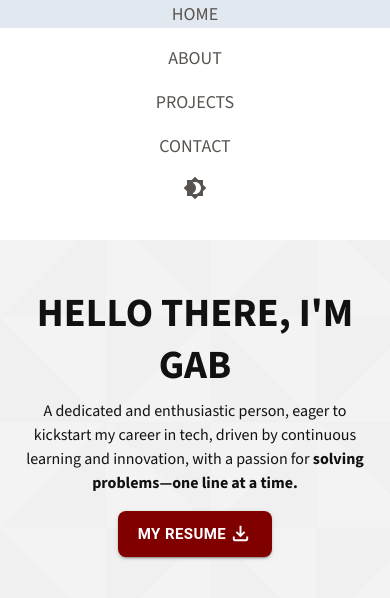
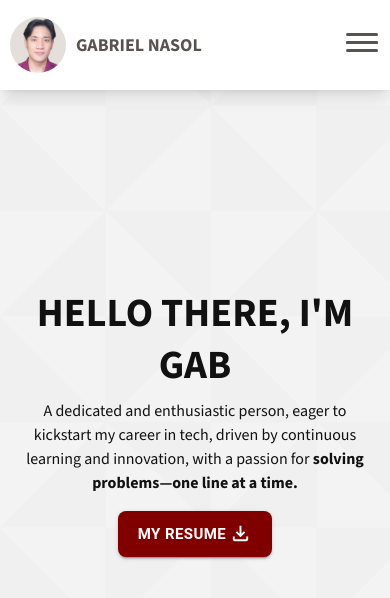
Before and after one commit to nasolgabriel/my-portfolio, a Next.js app: page / in a window 390 px wide. Shown: the top 598 px of the page. Built offline with nearby package versions, Linux system fonts and the light colour scheme.

Commit message:
hamburger animation done

```diff
--- a/src/app/styles/globals.css
+++ b/src/app/styles/globals.css
@@ -3,7 +3,7 @@
 @tailwind components;
 @tailwind utilities;
 
-*{
+* {
   font-family: "Source Sans 3", sans-serif;
 }
 
@@ -14,7 +14,55 @@
 }
 
 .background-pattern {
-  background:
-    repeating-conic-gradient(var(--c1) 0 45deg, var(--c2) 0 90deg)
-    0 / var(--s) var(--s);
+  background: repeating-conic-gradient(var(--c1) 0 45deg, var(--c2) 0 90deg) 0 /
+    var(--s) var(--s);
 }
+
+/* hamburger menu*/
+#nav-icon3 {
+  width: 32px; /* Match w-8 */
+  height: 24px; /* Match h-6 */
+  position: relative;
+  cursor: pointer;
+}
+
+#nav-icon3 span {
+  display: block;
+  position: absolute;
+  height: 3px; /* Adjust thickness */
+  width: 100%;
+  background: #57534e;
+  border-radius: 3px; /* Smooth corners */
+  opacity: 1;
+  left: 0;
+  transform: rotate(0deg);
+  transition: 0.25s ease-in-out;
+}
+
+#nav-icon3 span:nth-child(1) {
+  top: 0px;
+}
+
+#nav-icon3 span:nth-child(2),
+#nav-icon3 span:nth-child(3) {
+  top: 8px; /* Spacing between lines */
+}
+
+#nav-icon3 span:nth-child(4) {
+  top: 16px;
+}
+
+#nav-icon3.open span:nth-child(1),
+#nav-icon3.open span:nth-child(4) {
+  top: 8px;
+  width: 0%;
+  left: 50%;
+}
+
+#nav-icon3.open span:nth-child(2) {
+  transform: rotate(45deg);
+}
+
+#nav-icon3.open span:nth-child(3) {
+  transform: rotate(-45deg);
+}
--- a/src/components/sections/Navbar.tsx
+++ b/src/components/sections/Navbar.tsx
@@ -3,44 +3,78 @@
 import React, { useState } from "react";
 import Link from "next/link";
 import Image from "next/image";
-import { useThemeContext } from "@/contexts/ThemeProvider";
-import { assets, Brightness4, MenuIcon } from "@/assets/assets";
+import { Brightness4 } from "@/assets/assets"; // Adjust the import based on your actual path
 import { Button } from "@mui/material";
 import closeUpPic from "../../assets/gab-Photoroom.png";
 
 const Navbar = () => {
+  const [menuOpen, setMenuOpen] = useState(false);
+
+  const toggleMenu = () => setMenuOpen(!menuOpen);
+
   return (
-    <nav className="fixed top-0 z-[40] w-full h-[90px] bg-white flex justify-between items-center md:px-20 text-stone-600 text-lg shadow-lg">
+    <nav className="fixed top-0 z-[40] w-full h-[90px] bg-white flex justify-between items-center md:px-20 text-stone-600 text-lg shadow-lg pr-3">
       <div className="flex items-center gap-2 px-2">
         <div className="w-[60px] h-[60px] rounded-full overflow-hidden border-2 border-transparent">
           <Image src={closeUpPic} alt="my picture" />
         </div>
         <span className="text-lg font-bold">GABRIEL NASOL</span>
       </div>
-      <ul className="hidden md:flex justify-items-center gap-10 font-bold tracking-wide">
+
+      <ul className="hidden lg:flex justify-items-center gap-10 font-bold tracking-wide">
         <Link href="#">HOME</Link>
-        <Link href="#">ABOUT </Link>
+        <Link href="#">ABOUT</Link>
         <Link href="#">PROJECTS</Link>
         <Link href="#">CONTACT</Link>
         <Brightness4 className="cursor-pointer" />
       </ul>
 
-      {/* ------hamburger menu------ */}
-      <div className="space-y-1 group md:hidden ml-3">
-        <Button>
-          <MenuIcon fontSize="large" sx={{ color: "#4B5563" }} />
-        </Button>
+      {/* Hamburger MMenu Icon */}
+      <div
+        id="nav-icon3"
+        className={`relative w-10 h-10 cursor-pointer lg:hidden ${
+          menuOpen ? "open" : ""
+        }`}
+        onClick={toggleMenu}
+      >
+        <span className="absolute block w-full h-1 rounded transition-all duration-300 ease-in-out top-0 left-0"></span>
+        <span className="absolute block w-full h-1 rounded transition-all duration-300 ease-in-out top-[10px] left-0"></span>
+        <span className="absolute block w-full h-1 rounded transition-all duration-300 ease-in-out top-[10px] left-0"></span>
+        <span className="absolute block w-full h-1 rounded transition-all duration-300 ease-in-out top-[20px] left-0"></span>
       </div>
-      {/* ---menu--- */}
-      <ul className="flex flex-col bg-white w-screen pb-10 absolute left-0 top-0 transition-all duration-300 ease-in-out space-y-4 justify-end items-center">
-        <Link className="flex items-center justify-center w-full h-full hover:bg-slate-200" href="#">HOME</Link>
-        <Link className="flex items-center justify-center w-full h-full hover:bg-slate-200" href="#">ABOUT</Link>
-        <Link className="flex items-center justify-center w-full h-full hover:bg-slate-200" href="#">PROJECTS</Link>
-        <Link className="flex items-center justify-center w-full h-full hover:bg-slate-200" href="#">CONTACT</Link>
+
+      {/* Mobile Menu */}
+      <ul
+        className={`flex flex-col bg-white w-screen pb-10 absolute left-0 transition-all duration-300 ease-in-out space-y-4 justify-end items-center ${
+          menuOpen ? "top-[90px]" : "top-[-250%]"
+        }`}
+      >
+        <Link
+          className="flex items-center justify-center w-full h-full "
+          href="#"
+        >
+          HOME
+        </Link>
+        <Link
+          className="flex items-center justify-center w-full h-full "
+          href="#"
+        >
+          ABOUT
+        </Link>
+        <Link
+          className="flex items-center justify-center w-full h-full "
+          href="#"
+        >
+          PROJECTS
+        </Link>
+        <Link
+          className="flex items-center justify-center w-full h-full"
+          href="#"
+        >
+          CONTACT
+        </Link>
         <Brightness4 className="cursor-pointer" />
       </ul>
-
-
     </nav>
   );
 };
```
